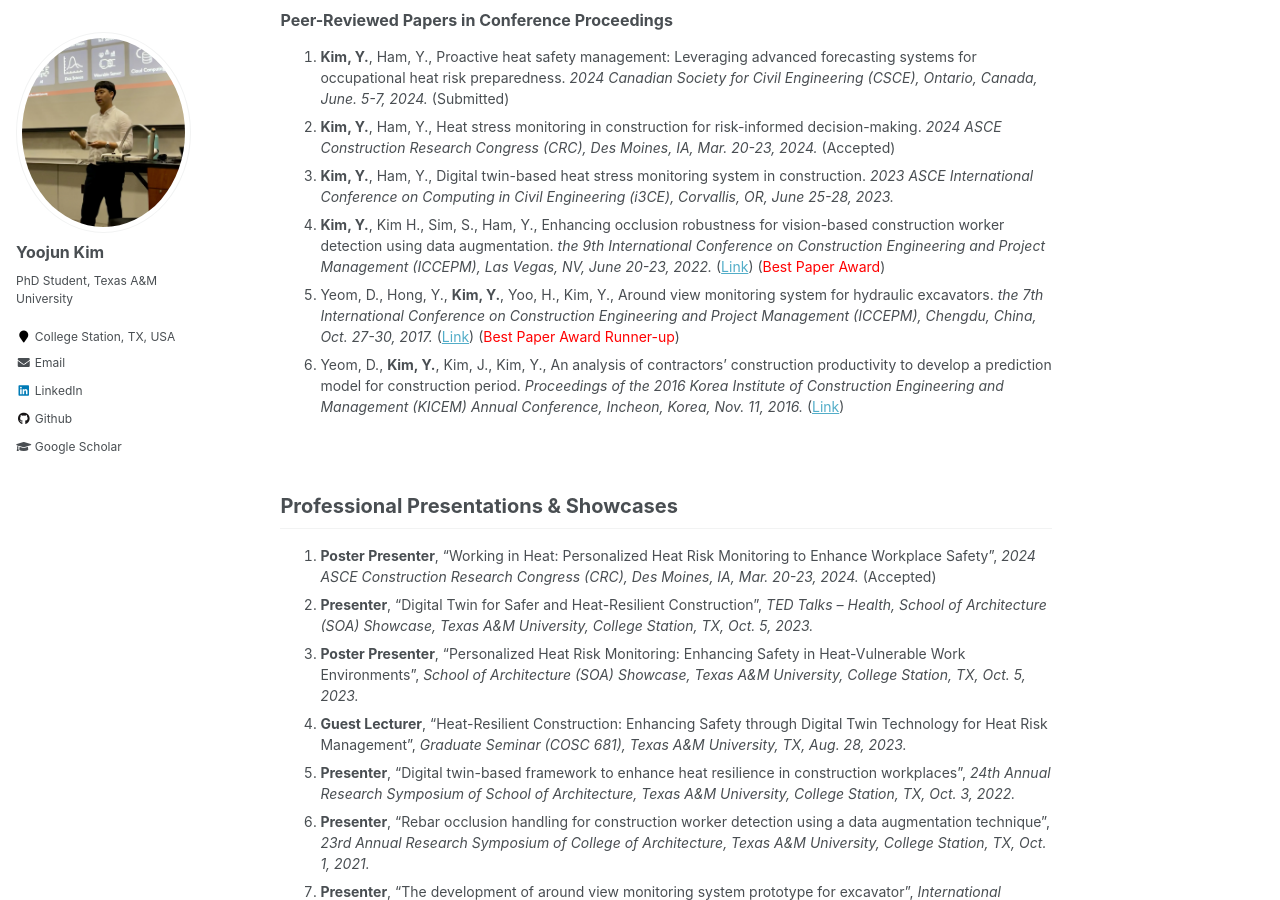
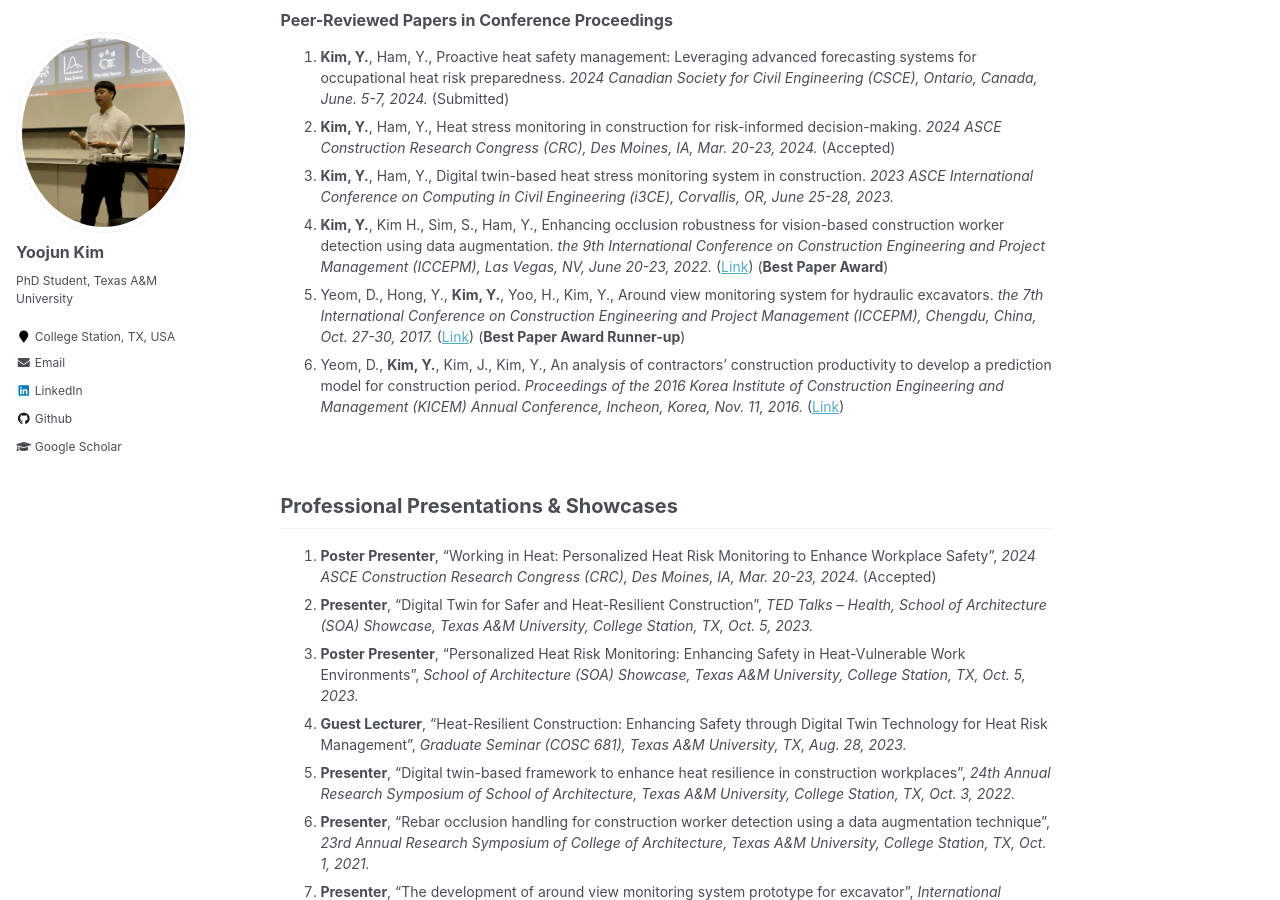
Before and after one commit to yoojunT/yoojunT.github.io, a Jekyll site: the page built from _pages/publications.md, in a window 1280 px wide and 900 px high, scrolled down 631 px. Built offline with Jekyll 4.4.1, drawn with Linux system fonts in a browser that asks for light colours.

Commit message:
Update publications.md

```diff
--- a/_pages/publications.md
+++ b/_pages/publications.md
@@ -18,8 +18,8 @@ author_profile: true
 1. **Kim, Y.**, Ham, Y., Proactive heat safety management: Leveraging advanced forecasting systems for occupational heat risk preparedness. *2024 Canadian Society for Civil Engineering (CSCE), Ontario, Canada, June. 5-7, 2024.* (Submitted)
 1. **Kim, Y.**, Ham, Y., Heat stress monitoring in construction for risk-informed decision-making. *2024 ASCE Construction Research Congress (CRC), Des Moines, IA, Mar. 20-23, 2024.* (Accepted)
 1. **Kim, Y.**, Ham, Y., Digital twin-based heat stress monitoring system in construction. *2023 ASCE International Conference on Computing in Civil Engineering (i3CE), Corvallis, OR, June 25-28, 2023.*
-1. **Kim, Y.**, Kim H., Sim, S., Ham, Y., Enhancing occlusion robustness for vision-based construction worker detection using data augmentation. *the 9th International Conference on Construction Engineering and Project Management (ICCEPM), Las Vegas, NV, June 20-23, 2022.* ([Link](https://scholar.google.com/citations?view_op=view_citation&hl=en&user=hYRXPWgAAAAJ&sortby=pubdate&citation_for_view=hYRXPWgAAAAJ:YsMSGLbcyi4C)) (<span style="color: red">Best Paper Award</span>)
-1. Yeom, D., Hong, Y., **Kim, Y.**, Yoo, H., Kim, Y., Around view monitoring system for hydraulic excavators. *the 7th International Conference on Construction Engineering and Project Management (ICCEPM), Chengdu, China, Oct. 27-30, 2017.* ([Link](https://www.researchgate.net/publication/360804749_Around_View_Monitoring_System_for_Hydraulic_Excavators)) (<span style="color: red">Best Paper Award Runner-up</span>)
+1. **Kim, Y.**, Kim H., Sim, S., Ham, Y., Enhancing occlusion robustness for vision-based construction worker detection using data augmentation. *the 9th International Conference on Construction Engineering and Project Management (ICCEPM), Las Vegas, NV, June 20-23, 2022.* ([Link](https://scholar.google.com/citations?view_op=view_citation&hl=en&user=hYRXPWgAAAAJ&sortby=pubdate&citation_for_view=hYRXPWgAAAAJ:YsMSGLbcyi4C)) (**Best Paper Award**)
+1. Yeom, D., Hong, Y., **Kim, Y.**, Yoo, H., Kim, Y., Around view monitoring system for hydraulic excavators. *the 7th International Conference on Construction Engineering and Project Management (ICCEPM), Chengdu, China, Oct. 27-30, 2017.* ([Link](https://www.researchgate.net/publication/360804749_Around_View_Monitoring_System_for_Hydraulic_Excavators)) (**Best Paper Award Runner-up**)
 1. Yeom, D., **Kim, Y.**, Kim, J., Kim, Y., An analysis of contractors’ construction productivity to develop a prediction model for construction period. *Proceedings of the 2016 Korea Institute of Construction Engineering and Management (KICEM) Annual Conference, Incheon, Korea, Nov. 11, 2016.* ([Link](https://www.auric.or.kr/User/Rdoc/DocRdoc.aspx?returnVal=RD_R&dn=344420#.YzxFU3bMKUk))
 
 <br />
```
